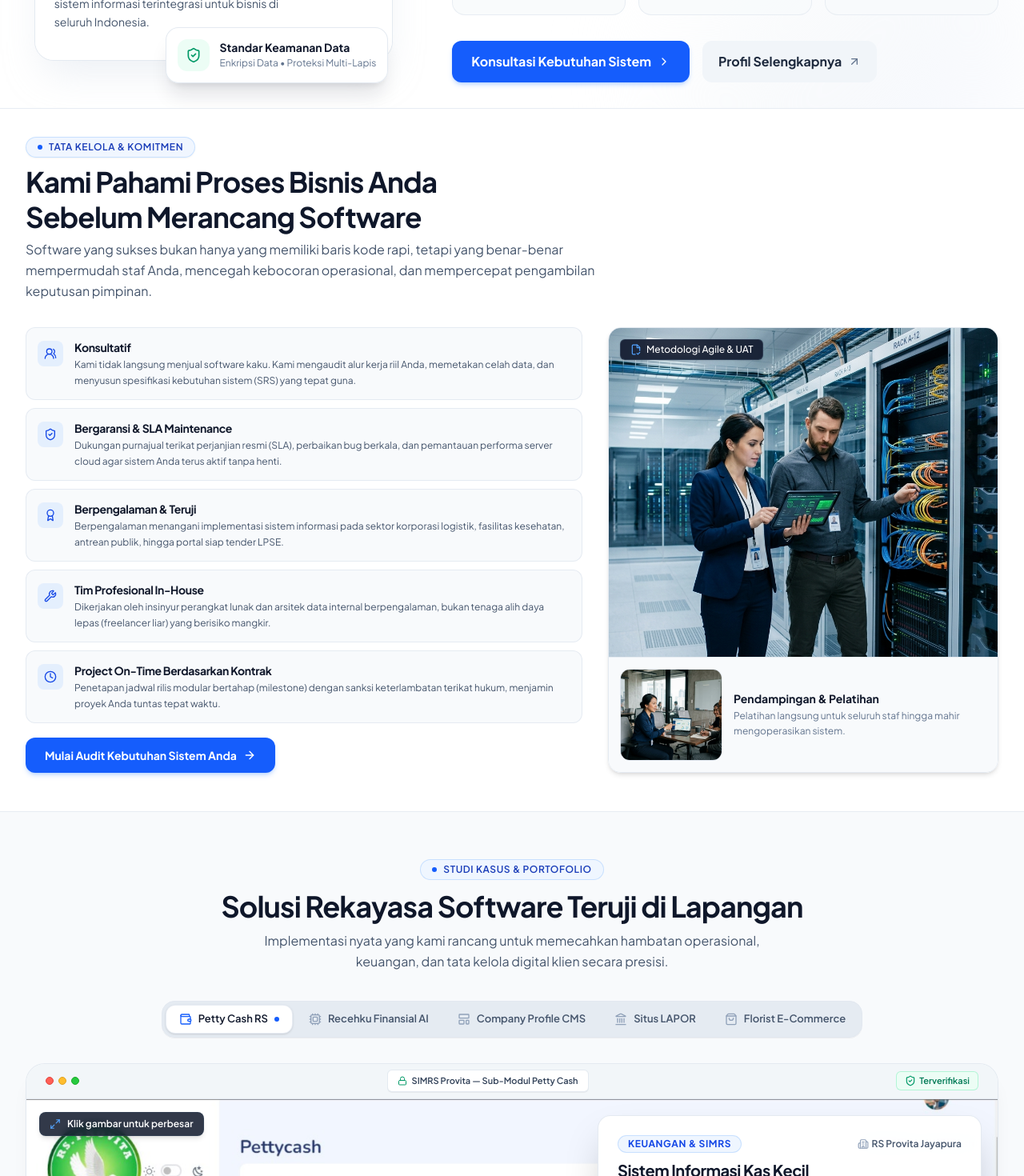
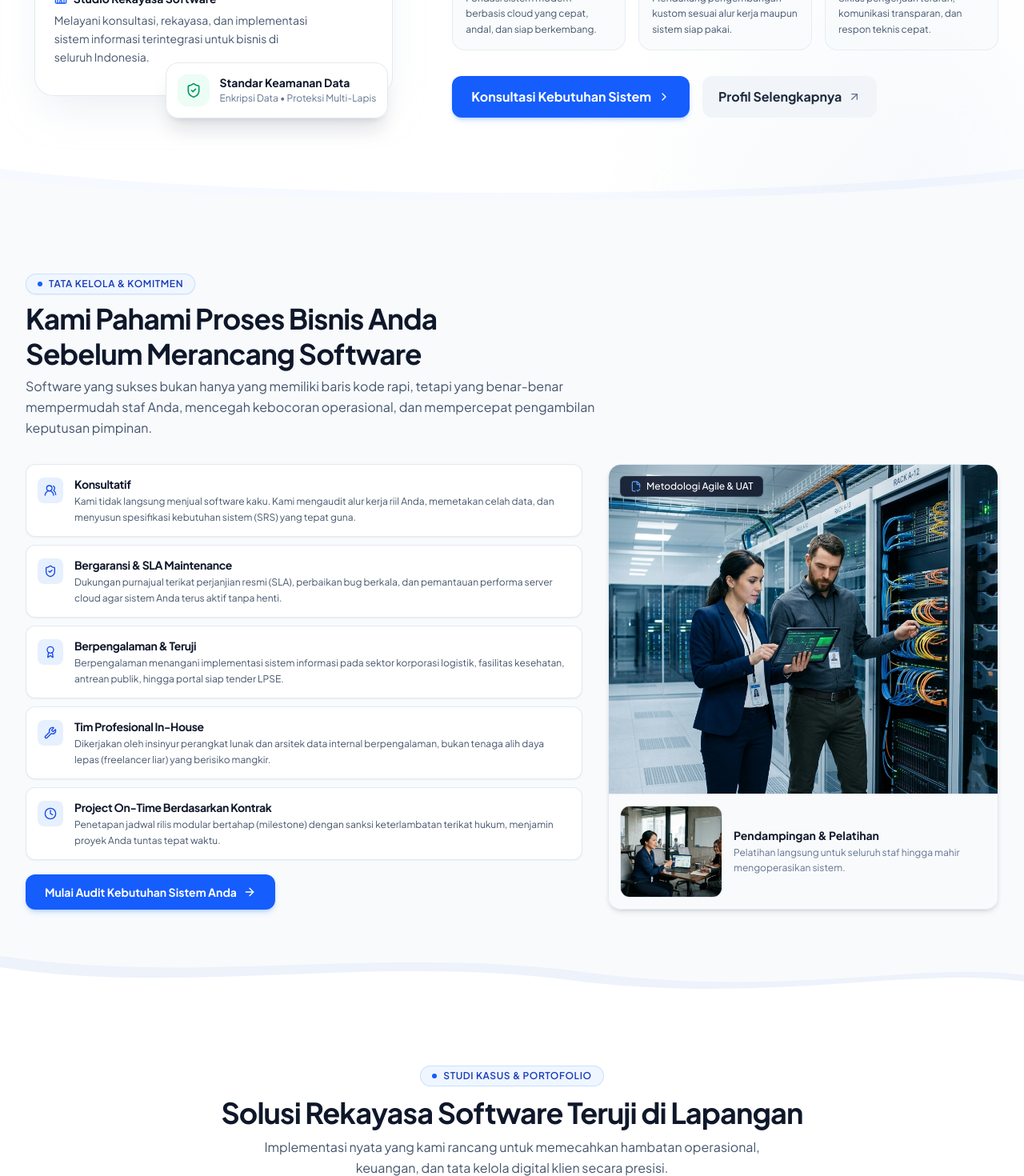
Before and after one commit to isnanw/tatanala, a Next.js app: page / in a window 1280 px wide. Shown: the part 1280-2750 px from the top of the page at 80% size. Built offline with nearby package versions, Linux system fonts and the light colour scheme.

Commit message:
feat: add ShapeDivider component and integrate smooth section transitions across site sections

```diff
--- a/src/components/sections/BusinessProcessGuarantee.tsx
+++ b/src/components/sections/BusinessProcessGuarantee.tsx
@@ -13,6 +13,7 @@ import {
 } from "lucide-react";
 import Image from "next/image";
 import { useConsult } from "@/components/consult/ConsultProvider";
+import { ShapeDivider } from "@/components/ui/ShapeDivider";
 
 const VALUES = [
   {
@@ -46,7 +47,7 @@ export function BusinessProcessGuarantee() {
   const { openConsult } = useConsult();
 
   return (
-    <section id="proses-bisnis" className="pt-6 sm:pt-8 pb-10 sm:pb-12 bg-white border-b border-slate-200/80">
+    <section id="proses-bisnis" className="relative pt-14 sm:pt-20 pb-20 sm:pb-28 bg-[#F8FAFC] overflow-hidden">
       <div className="mx-auto max-w-7xl px-4 sm:px-6 lg:px-8">
 
         {/* Section Header with repeating scroll animation */}
@@ -84,7 +85,7 @@ export function BusinessProcessGuarantee() {
                   viewport={{ once: false, amount: 0.2 }}
                   transition={{ delay: idx * 0.05, duration: 0.3 }}
                   whileHover={{ x: 4, transition: { duration: 0.15 } }}
-                  className="p-3 sm:p-3.5 rounded-xl border border-slate-200/80 bg-[#F8FAFC] hover:bg-white hover:border-blue-400 hover:shadow-md transition-all duration-200 flex items-start gap-3.5 group cursor-default"
+                  className="p-3 sm:p-3.5 rounded-xl border border-slate-200/90 bg-white hover:border-blue-400 hover:shadow-md transition-all duration-200 flex items-start gap-3.5 group cursor-default shadow-xs"
                 >
                   <div className="h-8 w-8 shrink-0 rounded-lg bg-blue-100/70 text-blue-700 flex items-center justify-center font-bold group-hover:bg-blue-600 group-hover:text-white transition-colors duration-200 mt-0.5">
                     <Icon className="h-4 w-4" />
@@ -166,6 +167,14 @@ export function BusinessProcessGuarantee() {
         </div>
 
       </div>
+
+      {/* Smooth Dynamic Wave Shape Divider transitioning into White */}
+      <ShapeDivider
+        variant="wave"
+        position="bottom"
+        nextBgColor="#FFFFFF"
+        secondaryColor="rgba(37, 99, 235, 0.05)"
+      />
     </section>
   );
 }
--- a/src/components/sections/ContactHero.tsx
+++ b/src/components/sections/ContactHero.tsx
@@ -21,6 +21,7 @@ import {
 } from "lucide-react";
 import Image from "next/image";
 import { SITE } from "@/data/content";
+import { ShapeDivider } from "@/components/ui/ShapeDivider";
 
 export function ContactHero() {
   const [submitted, setSubmitted] = useState(false);
@@ -340,6 +341,14 @@ export function ContactHero() {
         </div>
 
       </div>
+
+      {/* Smooth Shape Divider transitioning to next section */}
+      <ShapeDivider
+        variant="curve"
+        position="bottom"
+        nextBgColor="#F8FAFC"
+        secondaryColor="rgba(37, 99, 235, 0.04)"
+      />
     </section>
   );
 }
--- a/src/components/sections/ExecutiveTestimonial.tsx
+++ b/src/components/sections/ExecutiveTestimonial.tsx
@@ -4,6 +4,7 @@ import { useState } from "react";
 import { motion, AnimatePresence } from "framer-motion";
 import { ChevronLeft, ChevronRight } from "lucide-react";
 import Image from "next/image";
+import { ShapeDivider } from "@/components/ui/ShapeDivider";
 
 interface TestimonialItem {
   id: string;
@@ -213,6 +214,13 @@ export function ExecutiveTestimonial() {
         </div>
 
       </div>
+
+      {/* Smooth Transition Arch into Dark Corporate Footer */}
+      <ShapeDivider
+        variant="arch"
+        position="bottom"
+        nextBgColor="#07101E"
+      />
     </section>
   );
 }
--- a/src/components/sections/Faq.tsx
+++ b/src/components/sections/Faq.tsx
@@ -5,13 +5,14 @@ import { ChevronDown, HelpCircle } from "lucide-react";
 import { useState } from "react";
 import { FAQS } from "@/data/content";
 import { useConsult } from "@/components/consult/ConsultProvider";
+import { ShapeDivider } from "@/components/ui/ShapeDivider";
 
 export function Faq() {
   const [openIndex, setOpenIndex] = useState<number | null>(0);
   const { openConsult } = useConsult();
 
   return (
-    <section id="faq" className="py-20 sm:py-28 bg-[#F8FAFC] border-b border-slate-200/80">
+    <section id="faq" className="relative py-20 sm:py-28 bg-[#F8FAFC] overflow-hidden">
       <div className="mx-auto max-w-4xl px-4 sm:px-6 lg:px-8">
         {/* Section Header */}
         <div className="text-center max-w-2xl mx-auto mb-16">
@@ -115,6 +116,13 @@ export function Faq() {
           </motion.button>
         </div>
       </div>
+
+      {/* Smooth Transition Arch into Dark Corporate Footer */}
+      <ShapeDivider
+        variant="arch"
+        position="bottom"
+        nextBgColor="#07101E"
+      />
     </section>
   );
 }
--- a/src/components/sections/NationalVision.tsx
+++ b/src/components/sections/NationalVision.tsx
@@ -14,12 +14,13 @@ import {
 import Image from "next/image";
 import Link from "next/link";
 import { useConsult } from "@/components/consult/ConsultProvider";
+import { ShapeDivider } from "@/components/ui/ShapeDivider";
 
 export function NationalVision() {
   const { openConsult } = useConsult();
 
   return (
-    <section id="identitas" className="relative pt-7 sm:pt-9 pb-7 sm:pb-8 bg-white border-b border-slate-200/80 overflow-hidden">
+    <section id="identitas" className="relative pt-14 sm:pt-20 pb-20 sm:pb-28 bg-white overflow-hidden">
       {/* Subtle ambient light blur */}
       <div
         aria-hidden="true"
@@ -179,6 +180,14 @@ export function NationalVision() {
 
         </div>
       </div>
+
+      {/* Smooth Shape Divider transitioning to the next section */}
+      <ShapeDivider
+        variant="curve"
+        position="bottom"
+        nextBgColor="#F8FAFC"
+        secondaryColor="rgba(37, 99, 235, 0.04)"
+      />
     </section>
   );
 }
--- a/src/components/sections/ProjectTabbedShowcase.tsx
+++ b/src/components/sections/ProjectTabbedShowcase.tsx
@@ -20,6 +20,7 @@ import {
 import Image from "next/image";
 import { useConsult } from "@/components/consult/ConsultProvider";
 import { useEscape, useLockBody } from "@/lib/hooks";
+import { ShapeDivider } from "@/components/ui/ShapeDivider";
 
 interface ProjectItem {
   id: string;
@@ -209,7 +210,7 @@ export function ProjectTabbedShowcase() {
   return (
     <section
       id="portofolio-showcase"
-      className="scroll-mt-24 pt-10 sm:pt-14 pb-16 sm:pb-20 bg-[#F8FAFC] border-b border-slate-200/80"
+      className="relative scroll-mt-24 pt-14 sm:pt-20 pb-20 sm:pb-28 bg-white overflow-hidden"
     >
       <div className="mx-auto max-w-7xl px-4 sm:px-6 lg:px-8">
 
@@ -507,6 +508,13 @@ export function ProjectTabbedShowcase() {
         )}
       </AnimatePresence>
 
+      {/* Modern Dynamic Slant Divider transitioning into #F8FAFC */}
+      <ShapeDivider
+        variant="slant"
+        position="bottom"
+        nextBgColor="#F8FAFC"
+        secondaryColor="rgba(37, 99, 235, 0.04)"
+      />
     </section>
   );
 }
--- a/src/components/sections/Services.tsx
+++ b/src/components/sections/Services.tsx
@@ -5,6 +5,7 @@ import { ArrowRight, Boxes, Globe2, Rocket, CheckCircle2, X, ShieldCheck, Cpu, Z
 import { useState } from "react";
 import { useConsult } from "@/components/consult/ConsultProvider";
 import { useEscape, useLockBody } from "@/lib/hooks";
+import { ShapeDivider } from "@/components/ui/ShapeDivider";
 
 interface PillarItem {
   id: string;
@@ -102,7 +103,7 @@ export function Services() {
   };
 
   return (
-    <section id="layanan" className="py-20 sm:py-28 bg-white border-y border-slate-200/80">
+    <section id="layanan" className="relative py-20 sm:py-28 bg-white overflow-hidden">
       <div className="mx-auto max-w-7xl px-4 sm:px-6 lg:px-8">
         {/* Section Header */}
         <div className="text-center max-w-3xl mx-auto mb-16">
@@ -352,6 +353,14 @@ export function Services() {
           )}
         </AnimatePresence>
       </div>
+
+      {/* Smooth Shape Divider transitioning to #F8FAFC */}
+      <ShapeDivider
+        variant="curve"
+        position="bottom"
+        nextBgColor="#F8FAFC"
+        secondaryColor="rgba(37, 99, 235, 0.04)"
+      />
     </section>
   );
 }
--- /dev/null
+++ b/src/components/ui/ShapeDivider.tsx
@@ -0,0 +1,142 @@
+"use client";
+
+import React from "react";
+import { motion } from "framer-motion";
+import { LucideIcon } from "lucide-react";
+
+interface ShapeDividerProps {
+  variant?: "curve" | "wave" | "slant" | "arch";
+  position?: "top" | "bottom";
+  nextBgColor: string; // color of the adjacent section (e.g. "#F8FAFC", "#FFFFFF", "#07101E")
+  secondaryColor?: string; // subtle layered accent wave
+  className?: string;
+  flipX?: boolean;
+  ornament?: {
+    icon?: LucideIcon;
+    label?: string;
+  };
+}
+
+export function ShapeDivider({
+  variant = "curve",
+  position = "bottom",
+  nextBgColor = "#F8FAFC",
+  secondaryColor,
+  className = "",
+  flipX = false,
+  ornament,
+}: ShapeDividerProps) {
+  const isBottom = position === "bottom";
+
+  return (
+    <div
+      aria-hidden="true"
+      className={`absolute left-0 right-0 w-full overflow-hidden leading-none pointer-events-none select-none z-10 ${
+        isBottom ? "bottom-0" : "top-0"
+      } ${className}`}
+      style={{
+        transform: `${flipX ? "scaleX(-1)" : ""} ${!isBottom ? "rotate(180deg)" : ""}`,
+      }}
+    >
+      {/* 1. Smooth Gentle Curve / Arch */}
+      {variant === "curve" && (
+        <svg
+          viewBox="0 0 1440 64"
+          fill="none"
+          xmlns="http://www.w3.org/2000/svg"
+          preserveAspectRatio="none"
+          className="relative block w-full h-8 sm:h-12 lg:h-16"
+        >
+          {secondaryColor && (
+            <path
+              d="M0,16 C360,56 1080,56 1440,16 L1440,64 L0,64 Z"
+              fill={secondaryColor}
+            />
+          )}
+          <path
+            d="M0,28 C360,64 1080,64 1440,28 L1440,64 L0,64 Z"
+            fill={nextBgColor}
+          />
+        </svg>
+      )}
+
+      {/* 2. Dynamic Sinusoidal Wave */}
+      {variant === "wave" && (
+        <svg
+          viewBox="0 0 1440 72"
+          fill="none"
+          xmlns="http://www.w3.org/2000/svg"
+          preserveAspectRatio="none"
+          className="relative block w-full h-9 sm:h-14 lg:h-18"
+        >
+          {secondaryColor && (
+            <path
+              d="M0,18 C280,55 540,5 820,38 C1100,72 1300,24 1440,42 L1440,72 L0,72 Z"
+              fill={secondaryColor}
+            />
+          )}
+          <path
+            d="M0,32 C260,68 520,16 800,48 C1080,80 1280,30 1440,50 L1440,72 L0,72 Z"
+            fill={nextBgColor}
+          />
+        </svg>
+      )}
+
+      {/* 3. Modern Angled Slant */}
+      {variant === "slant" && (
+        <svg
+          viewBox="0 0 1440 56"
+          fill="none"
+          xmlns="http://www.w3.org/2000/svg"
+          preserveAspectRatio="none"
+          className="relative block w-full h-7 sm:h-10 lg:h-14"
+        >
+          {secondaryColor && (
+            <polygon points="0,0 1440,24 1440,56 0,56" fill={secondaryColor} />
+          )}
+          <polygon points="0,18 1440,38 1440,56 0,56" fill={nextBgColor} />
+        </svg>
+      )}
+
+      {/* 4. Elegant Convex Arch */}
+      {variant === "arch" && (
+        <svg
+          viewBox="0 0 1440 60"
+          fill="none"
+          xmlns="http://www.w3.org/2000/svg"
+          preserveAspectRatio="none"
+          className="relative block w-full h-8 sm:h-12 lg:h-16"
+        >
+          <path
+            d="M0,0 Q720,60 1440,0 L1440,60 L0,60 Z"
+            fill={nextBgColor}
+          />
+        </svg>
+      )}
+
+      {/* Optional Floating Boundary Ornament */}
+      {ornament && (
+        <div className="absolute inset-x-0 bottom-2 sm:bottom-3 flex justify-center items-center pointer-events-none">
+          <motion.div
+            initial={{ opacity: 0, scale: 0.9, y: 10 }}
+            whileInView={{ opacity: 1, scale: 1, y: 0 }}
+            viewport={{ once: false, amount: 0.3 }}
+            transition={{ duration: 0.5, ease: "easeOut" }}
+            className="flex items-center gap-2 px-3 py-1 rounded-full bg-white/90 backdrop-blur-md border border-slate-200/80 shadow-xs text-slate-700"
+          >
+            {ornament.icon && (
+              <span className="flex h-4 w-4 items-center justify-center rounded-full bg-blue-50 text-blue-600">
+                <ornament.icon className="h-2.5 w-2.5" />
+              </span>
+            )}
+            {ornament.label && (
+              <span className="text-[10px] sm:text-[11px] font-semibold uppercase tracking-wider text-slate-600 font-mono">
+                {ornament.label}
+              </span>
+            )}
+          </motion.div>
+        </div>
+      )}
+    </div>
+  );
+}
```
Also changed, not shown: src/components/sections/CaseStudies.tsx (+10 -1 lines), src/components/sections/Leadership.tsx (+10 -1 lines), src/components/sections/ProcessTimeline.tsx (+9 -1 lines).
